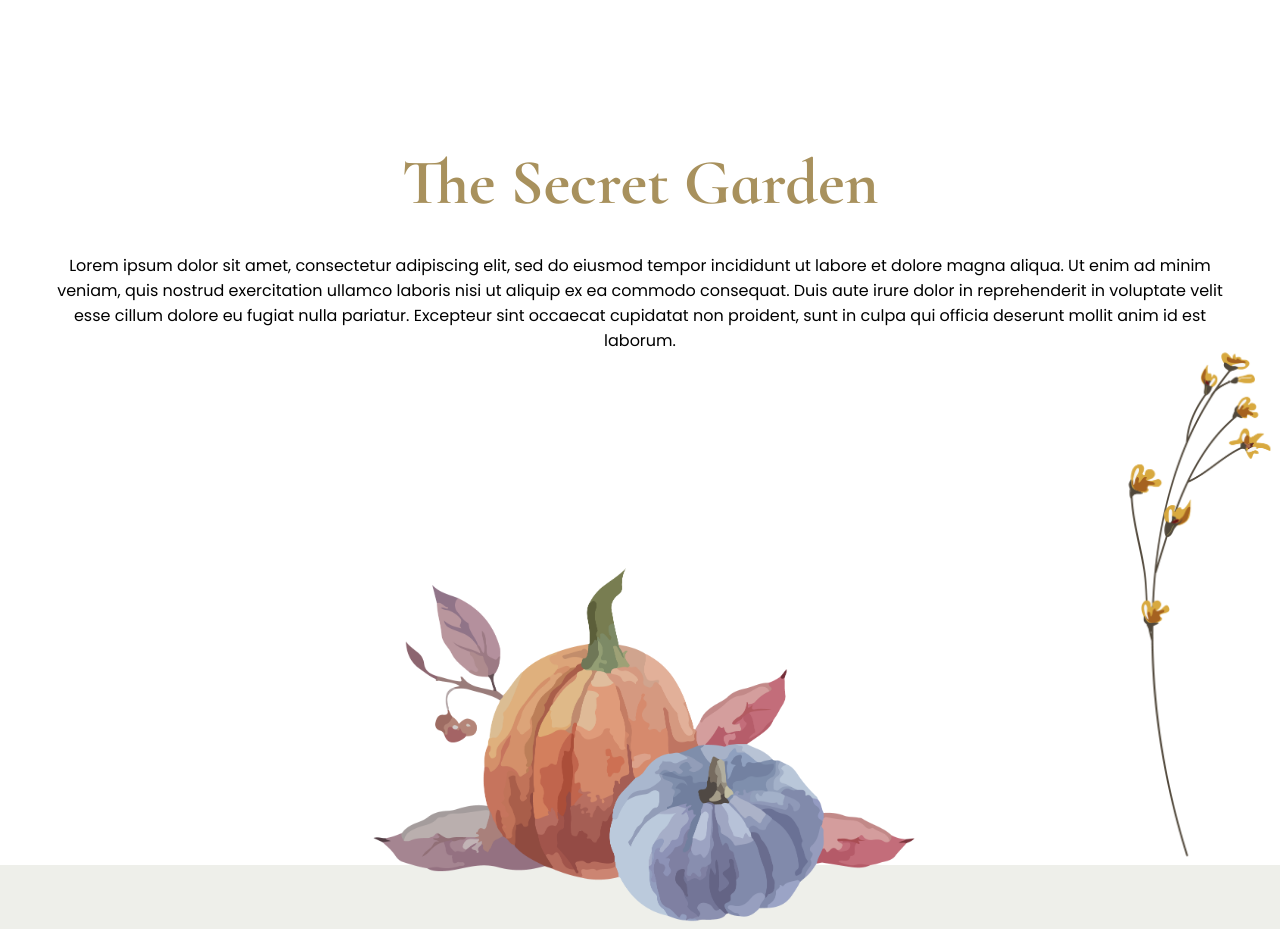
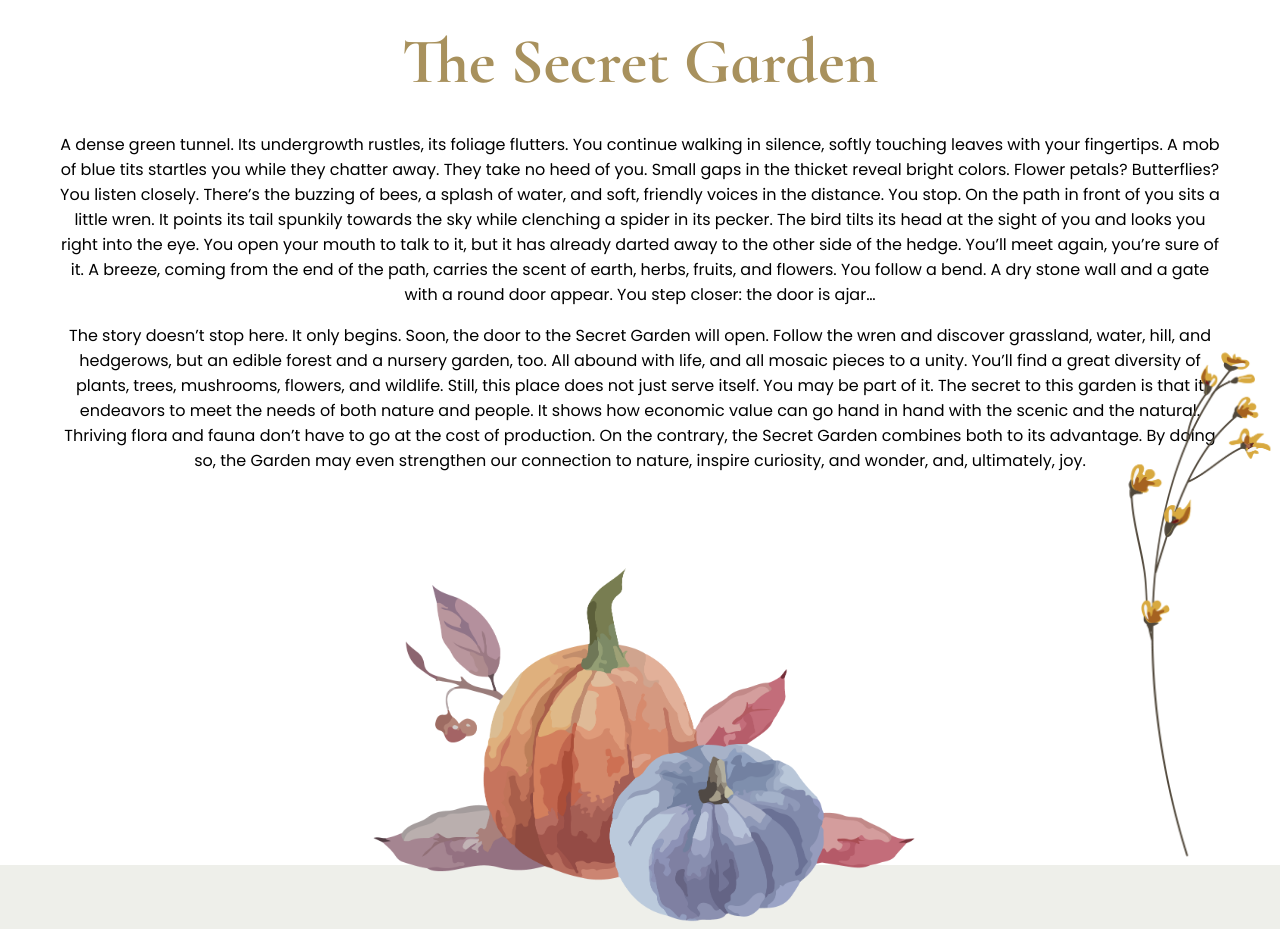
Before and after one commit to jurvantoledo/react-leaflet, a React (Create React App) app: page / in a window 1280 px wide. Shown: the part 1060-1989 px from the top of the page. Built offline with nearby package versions, Linux system fonts and the light colour scheme.

Commit message:
added text

```diff
--- a/src/pages/ComingSoonPage/index.js
+++ b/src/pages/ComingSoonPage/index.js
@@ -22,10 +22,21 @@ export default function ComingSoonPage() {
             <div className="container">
                 <h2>The Secret Garden</h2>
                 <p>
-                    Lorem ipsum dolor sit amet, consectetur adipiscing elit, sed do eiusmod tempor incididunt ut labore et dolore magna aliqua.
-                    Ut enim ad minim veniam, quis nostrud exercitation ullamco laboris nisi ut aliquip ex ea commodo consequat. Duis aute
-                    irure dolor in reprehenderit in voluptate velit esse cillum dolore eu fugiat nulla pariatur. Excepteur sint occaecat cupidatat
-                    non proident, sunt in culpa qui officia deserunt mollit anim id est laborum.
+                    A dense green tunnel. Its undergrowth rustles, its foliage flutters. You continue walking in silence, softly touching leaves with your fingertips.
+                    A mob of blue tits startles you while they chatter away. They take no heed of you. Small gaps in the thicket reveal bright colors. Flower petals? Butterflies?
+                    You listen closely. There’s the buzzing of bees, a splash of water, and soft, friendly voices in the distance. You stop. On the path in front of you sits
+                    a little wren. It points its tail spunkily towards the sky while clenching a spider in its pecker. The bird tilts its head at the sight of you and looks
+                    you right into the eye. You open your mouth to talk to it, but it has already darted away to the other side of the hedge. You’ll meet again, you’re sure of it.
+                     A breeze, coming from the end of the path, carries the scent of earth, herbs, fruits, and flowers. You follow a bend. A dry stone wall and a gate with a
+                     round door appear. You step closer: the door is ajar…
+                </p>
+                <p>
+                    The story doesn’t stop here. It only begins. Soon, the door to the Secret Garden will open. Follow the wren and discover grassland, water, hill,
+                    and hedgerows, but an edible forest and a nursery garden, too. All abound with life, and all mosaic pieces to a unity. You’ll find a great diversity
+                    of plants, trees, mushrooms, flowers, and wildlife. Still, this place does not just serve itself. You may be part of it. The secret to this garden is
+                    that it endeavors to meet the needs of both nature and people. It shows how economic value can go hand in hand with the scenic and the natural. Thriving
+                    flora and fauna don’t have to go at the cost of production. On the contrary, the Secret Garden combines both to its advantage. By doing so, the Garden
+                    may even strengthen our connection to nature, inspire curiosity, and wonder, and, ultimately, joy.
                 </p>
             </div>
             <div className="component_2 wrapper" style={{ transform: `translateY(${offsetY * -.75}px)` }}>
```
Also changed, not shown: 1 other file (tests, documents, lock files or other folders).
